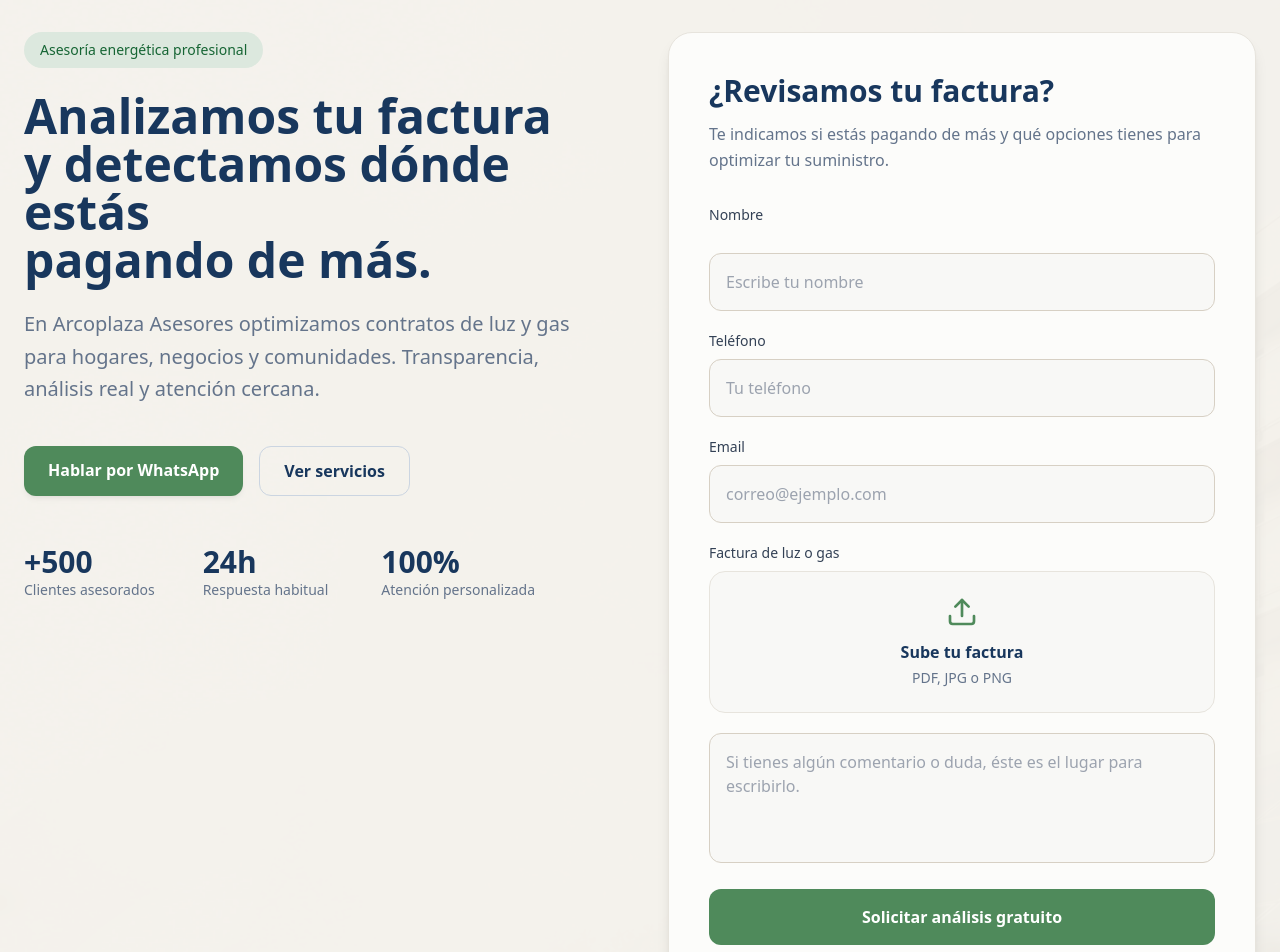
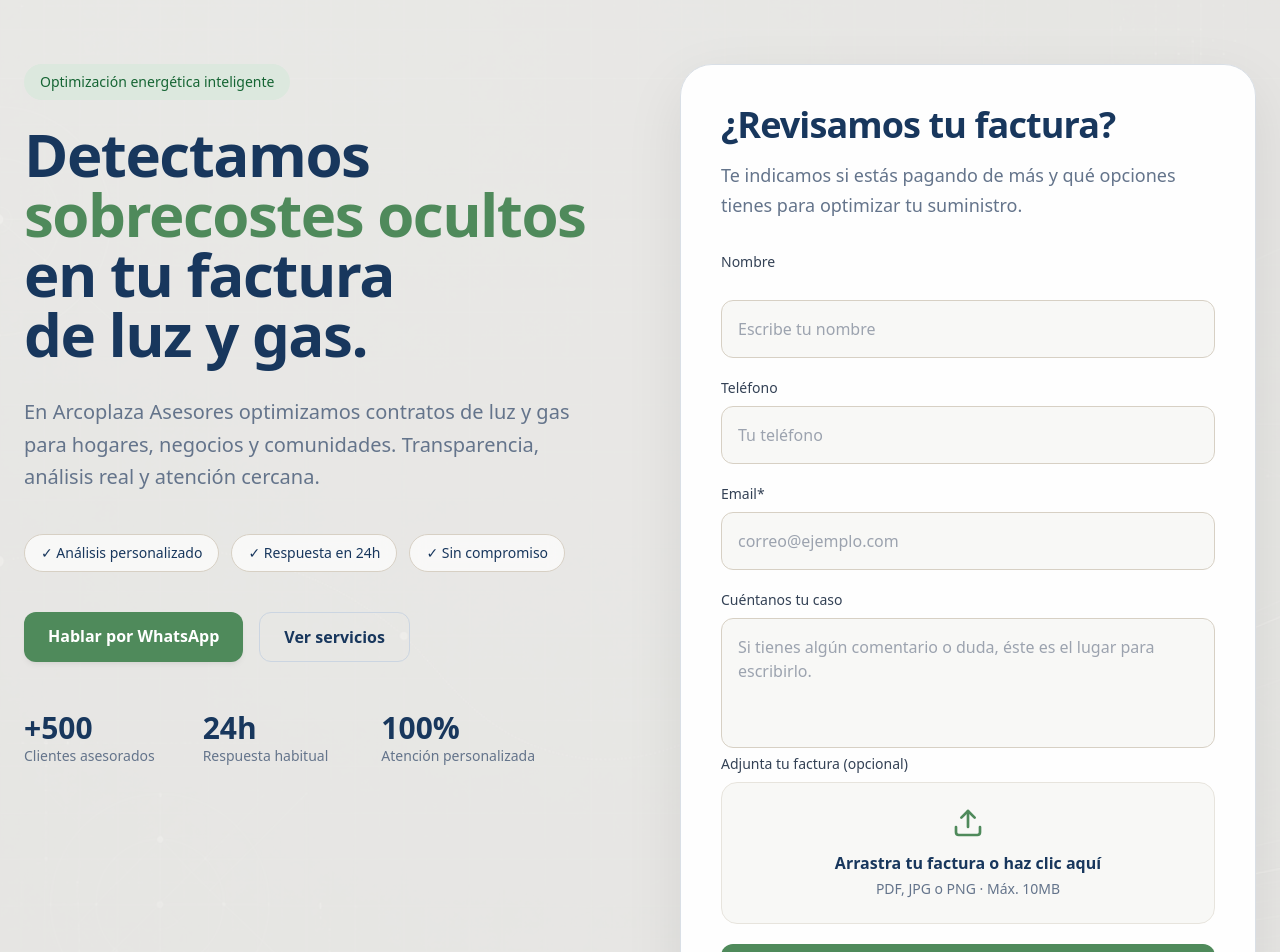
Before and after one commit to albatrosh-jpeg/arcoplaza-web, a React (Vite) app: page / in a window 1280 px wide. Shown: the part 340-1292 px from the top of the page. Built offline with nearby package versions, Linux system fonts and the light colour scheme.

Commit message:
Mejora visual del hero y experiencia del formulario

```diff
--- a/src/App.jsx
+++ b/src/App.jsx
@@ -300,29 +300,43 @@ const services = [
   <div className="absolute inset-0 bg-[#f5f3ee]" />
 
 <div
-  className="absolute inset-0 opacity-10 bg-cover bg-center mix-blend-multiply"
+  className="absolute inset-0 opacity-[0.07] bg-cover bg-center"
   style={{
-    backgroundImage: "url('/hero-bg.png')"
+    backgroundImage: "url('/hero-blueprint.png')"
   }}
 />
 
-  <div className="relative max-w-7xl mx-auto px-6 py-16 lg:py-24 grid lg:grid-cols-2 gap-14 items-start">
+  <div className="relative max-w-7xl mx-auto px-6 py-24 lg:py-32 grid lg:grid-cols-2 gap-20 items-start">
           <div>
             <div className="inline-flex items-center gap-2 bg-corporateGreen-light text-green-800 px-4 py-2 rounded-full text-sm font-medium mb-6">
-              Asesoría energética profesional
+              Optimización energética inteligente
             </div>
 
-<h1 className="text-4xl lg:text-5xl font-black text-corporate leading-none mb-6">
-  Analizamos tu factura <br />
-  y detectamos dónde estás<br />
-  pagando de más.
+<h1 className="text-5xl lg:text-6xl font-black text-corporate leading-[0.92] mb-8 tracking-tight">
+  Detectamos <span className="text-corporateGreen">sobrecostes ocultos</span><br />
+  en tu factura<br />
+  de luz y gas.
 </h1>
 
             <p className="text-xl text-slate-500 leading-relaxed max-w-xl mb-10">
               En Arcoplaza Asesores optimizamos contratos de luz y gas para hogares,
               negocios y comunidades. Transparencia, análisis real y atención cercana.
             </p>
+<div className="flex flex-wrap gap-3 mb-10">
 
+  <div className="bg-white/70 backdrop-blur border border-[#d7d0c4] px-4 py-2 rounded-full text-sm font-medium text-corporate">
+    ✓ Análisis personalizado
+  </div>
+
+  <div className="bg-white/70 backdrop-blur border border-[#d7d0c4] px-4 py-2 rounded-full text-sm font-medium text-corporate">
+    ✓ Respuesta en 24h
+  </div>
+
+  <div className="bg-white/70 backdrop-blur border border-[#d7d0c4] px-4 py-2 rounded-full text-sm font-medium text-corporate">
+    ✓ Sin compromiso
+  </div>
+
+</div>
             <div className="flex flex-col sm:flex-row gap-4">
               <a
                 href="https://wa.me/34669633694"
@@ -357,14 +371,14 @@ className="bg-corporateGreen hover:bg-corporateGreen-dark transition-colors text
             </div>
              </div>
 
-          <div className="bg-[#fcfcfa] rounded-3xl border border-[#e7e4dd] p-8 lg:p-10 shadow-lg">
+          <div className="bg-white/95 backdrop-blur-xl rounded-[32px] border border-[#d9dfe6] p-8 lg:p-10 shadow-[0_20px_60px_rgba(0,0,0,0.08)]">
 
   <div className="mb-8">
-    <div className="text-3xl font-black text-corporate mb-3">
+    <div className="text-4xl font-black tracking-tight text-corporate mb-4">
       ¿Revisamos tu factura?
     </div>
 
-    <p className="text-slate-500 leading-relaxed">
+    <p className="text-slate-500 text-lg leading-relaxed">
       Te indicamos si estás pagando de más y qué opciones tienes para optimizar tu suministro.
     </p>
   </div>
@@ -401,7 +415,7 @@ className="bg-corporateGreen hover:bg-corporateGreen-dark transition-colors text
 
     <div>
       <label className="block text-sm font-medium mb-2 text-slate-700">
-        Email
+        Email*
       </label>
 
       <input
@@ -413,9 +427,18 @@ className="bg-corporateGreen hover:bg-corporateGreen-dark transition-colors text
       />
     </div>
 <div>
+<label className="block text-sm font-medium mb-2 text-slate-700">
+  Cuéntanos tu caso
+</label>
+<textarea
+  name="comentario"
+  rows="4"
+  placeholder="Si tienes algún comentario o duda, éste es el lugar para escribirlo."
+  className="w-full bg-[#f8f8f6] border border-[#d7d0c4] rounded-xl px-4 py-4 outline-none focus:border-corporateGreen transition-colors resize-none"
+/>
   <label className="block text-sm font-medium mb-2 text-slate-700">
-    Factura de luz o gas
-  </label>
+Adjunta tu factura (opcional)
+</label>
 <label className="block">
 
   <div className="bg-[#f8f8f6] border border-[#e7e4dd] hover:border-corporateGreen transition-colors rounded-2xl p-6 text-center cursor-pointer">
@@ -423,11 +446,11 @@ className="bg-corporateGreen hover:bg-corporateGreen-dark transition-colors text
 <Upload className="w-8 h-8 mx-auto mb-3 text-corporateGreen" />
 
     <div className="font-semibold text-corporate mb-1">
-      Sube tu factura
+      Arrastra tu factura o haz clic aquí
     </div>
 
     <div className="text-sm text-slate-500">
-      PDF, JPG o PNG
+      PDF, JPG o PNG · Máx. 10MB
     </div>
     {fileName && (
   <div className="mt-3 text-sm text-green-700 font-semibold">
@@ -449,19 +472,27 @@ className="bg-corporateGreen hover:bg-corporateGreen-dark transition-colors text
 </div>
 
 </label>
-<textarea
-  name="comentario"
-  rows="4"
-  placeholder="Si tienes algún comentario o duda, éste es el lugar para escribirlo."
-  className="mt-5 w-full bg-[#f8f8f6] border border-[#d7d0c4] rounded-xl px-4 py-4 outline-none focus:border-corporateGreen transition-colors resize-none"
-/>
+
     </div>
 
-    <button
+   <button
   type="submit"
-  className="w-full bg-corporateGreen hover:bg-corporateGreen-dark transition-colors text-white py-4 rounded-xl font-semibold"
+  disabled={loading}
+  className={`w-full py-4 rounded-xl font-semibold transition-all flex items-center justify-center gap-3 ${
+    loading
+      ? 'bg-green-700 cursor-not-allowed opacity-90 text-white'
+      : 'bg-corporateGreen hover:bg-corporateGreen-dark text-white'
+  }`}
 >
-  Solicitar análisis gratuito
+
+  {loading && (
+    <div className="w-5 h-5 border-2 border-white/30 border-t-white rounded-full animate-spin" />
+  )}
+
+  {loading
+    ? 'Analizando solicitud…'
+    : 'Solicitar análisis gratuito'}
+
 </button>
 {success && (
   <div className="text-green-700 text-sm font-medium">
```
Also changed, not shown: public/hero-bg.png (deleted), public/hero-blueprint.png (added).
